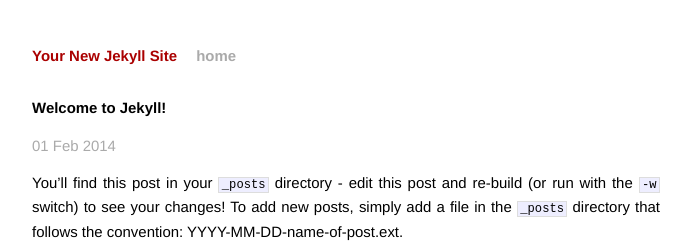
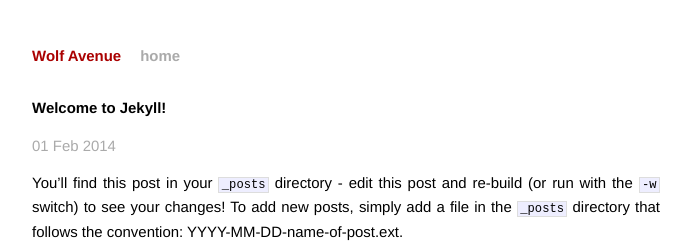
Before and after one commit to chrismar035/wolf_avenue_2, a Jekyll site: the page built from _posts/2014-02-01-welcome-to-jekyll.markdown, in a window 1280 px wide. Shown: the top 243 px of the page, without its empty margins (294-985 px from the left). Built offline with Jekyll 4.4.1, drawn with Linux system fonts in a browser that asks for light colours; Markdown is read by kramdown in place of the engine named in the settings.

Commit message:
Update config

```diff
--- a/_config.yml
+++ b/_config.yml
@@ -1,3 +1,5 @@
-name: Your New Jekyll Site
+name: Wolf Avenue
 markdown: redcarpet
 pygments: true
+
+exclude: ['Gemfile', 'Gemile.lock']
```
